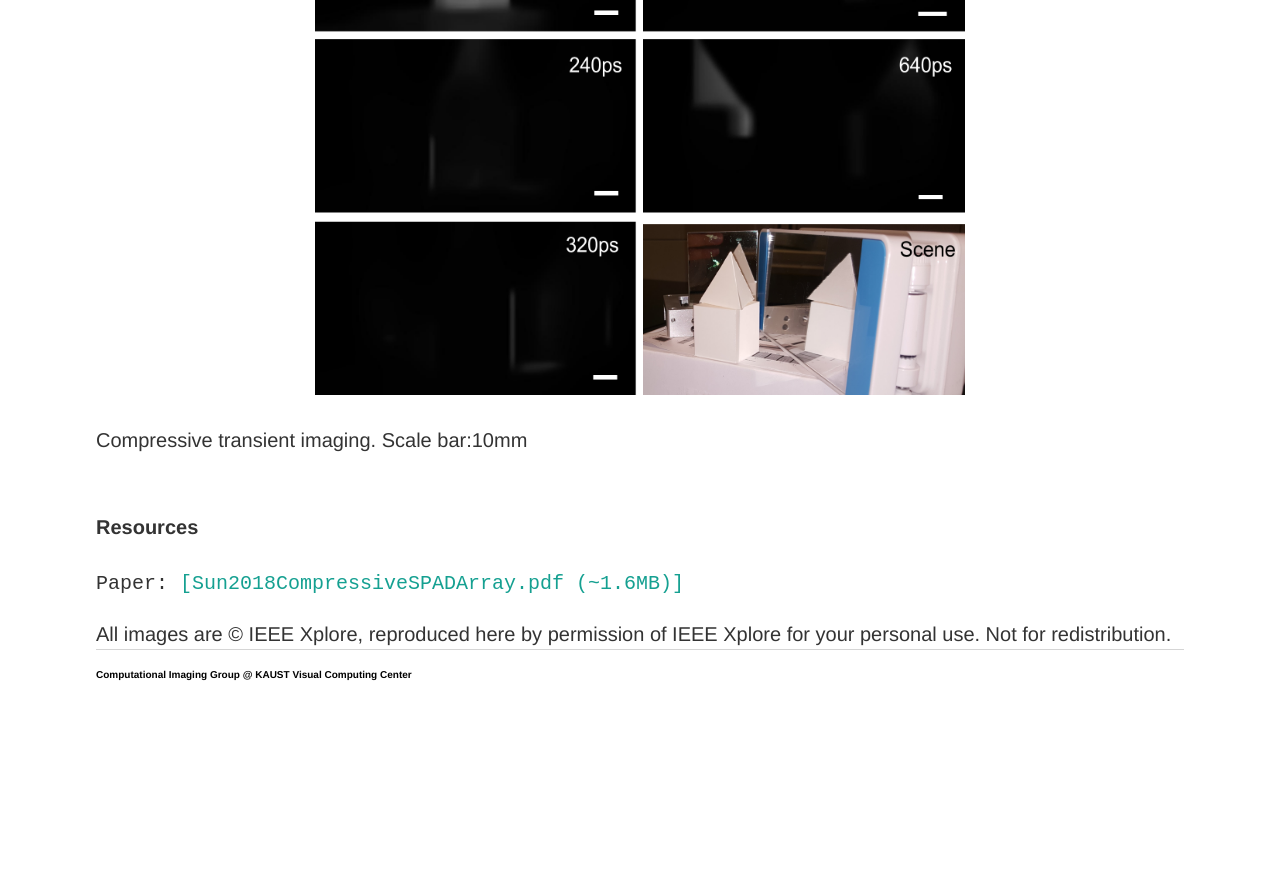
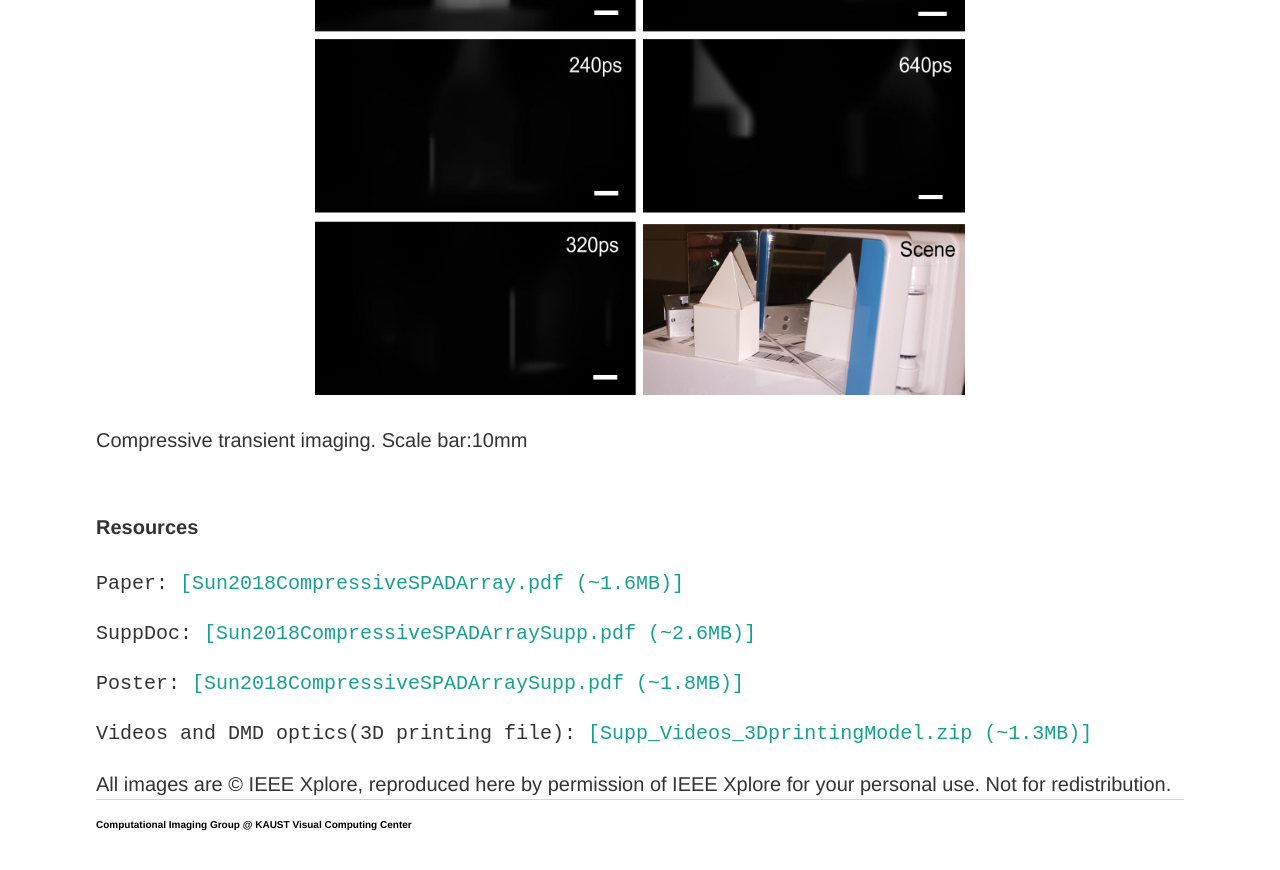
Before and after one commit to vccimaging/vccimaging.github.io, a Jekyll site: the page built from Publications/Sun2018CompressiveSPADArray/index.html, in a window 1280 px wide and 900 px high, scrolled down 2403 px. Shown: the top 870 px of the window. Built offline with Jekyll 4.4.1, drawn with Linux system fonts in a browser that asks for light colours; before the commit the page ends 3153 px from its top, so only the background shows below that.

Commit message:
update webpage

```diff
--- a/Publications/Sun2018CompressiveSPADArray/index.html
+++ b/Publications/Sun2018CompressiveSPADArray/index.html
@@ -52,9 +52,9 @@ Schematic of our compressive transient imaging system.
 
 <h4 id="Res">Resources </h4>
     <pre class="tab">Paper: <a href="Sun2018CompressiveSPADArray.pdf">[Sun2018CompressiveSPADArray.pdf (~1.6MB)]</a> </pre>
-
-
-
+    <pre class="tab">SuppDoc: <a href="Sun2018CompressiveSPADArraySupp.pdf">[Sun2018CompressiveSPADArraySupp.pdf (~2.6MB)]</a> </pre>
+    <pre class="tab">Poster: <a href="Sun2018CompressiveSPADArrayPoster.pdf">[Sun2018CompressiveSPADArraySupp.pdf (~1.8MB)]</a> </pre>
+	<pre class="tab">Videos and DMD optics(3D printing file): <a href="Sun2018CompressiveSPADArrayPoster.pdf">[Supp_Videos_3DprintingModel.zip (~1.3MB)]</a> </pre>
 All images are © IEEE Xplore, reproduced here by permission of IEEE Xplore for your personal use. Not for redistribution.
 
 </div>
```
Also changed, not shown: 4 other files.
